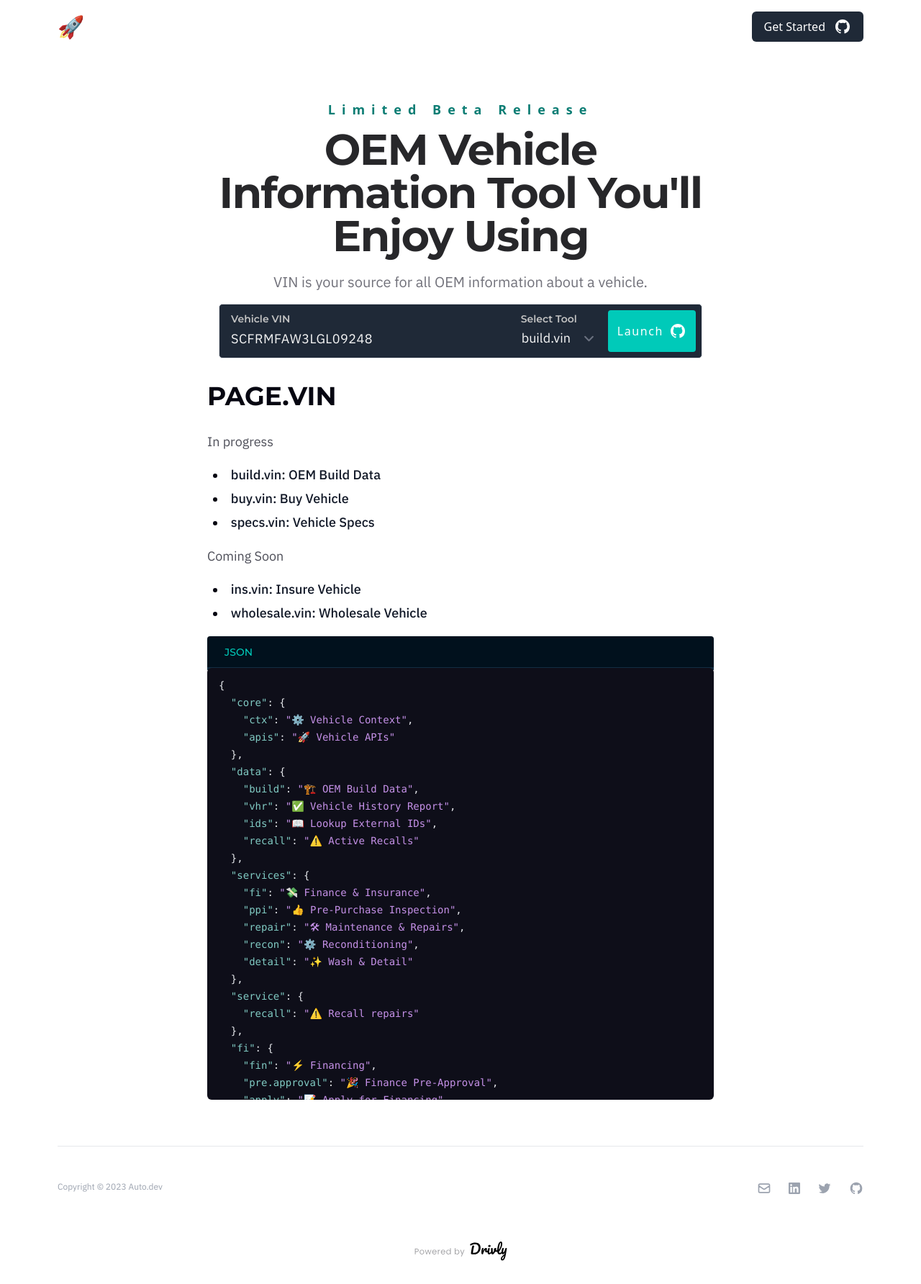
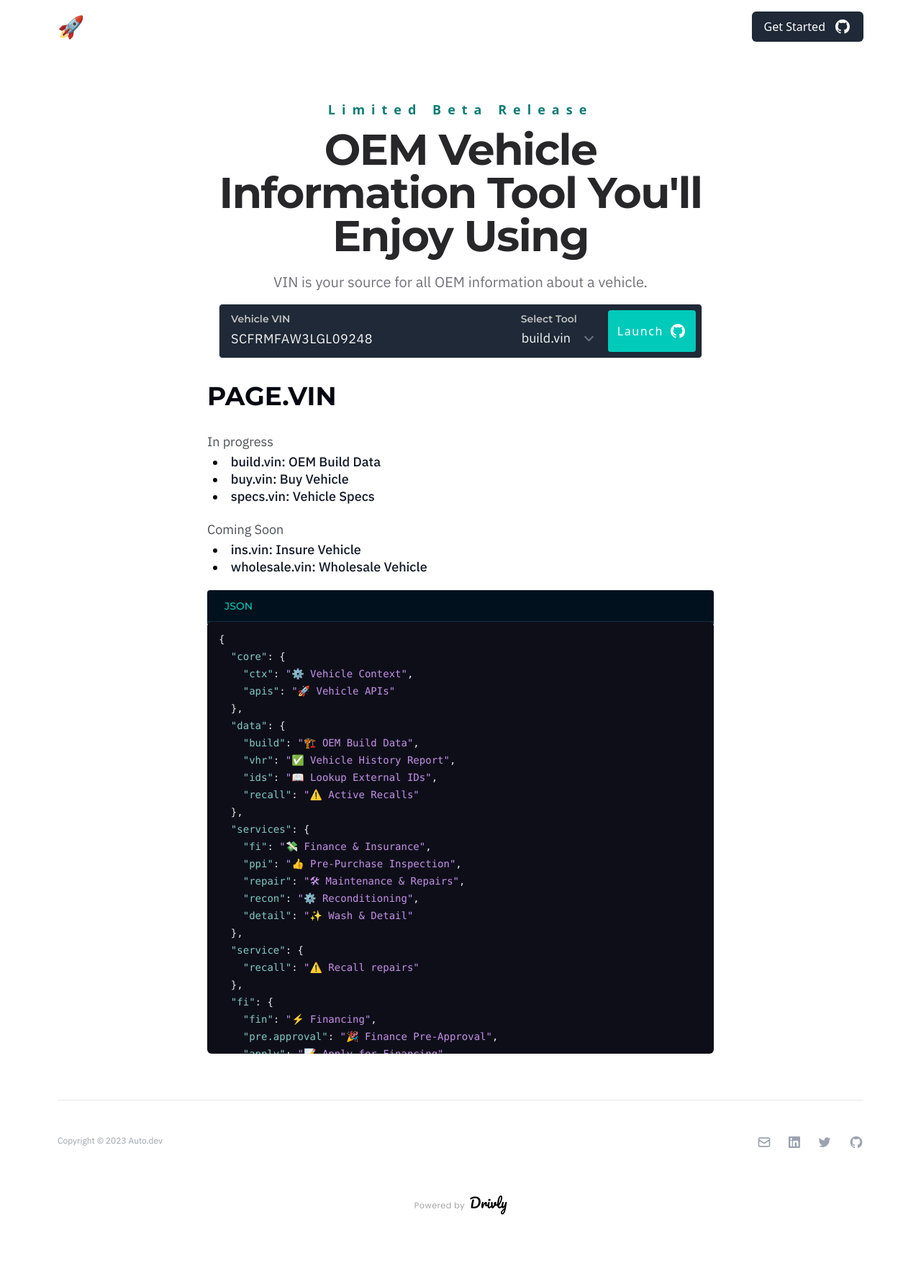
Before and after one commit to drivly/page.vin, a Jekyll site: the page built from README.md, in a window 1280 px wide. Shown: the whole page at 72% size. Built offline with Jekyll 4.4.1, drawn with Linux system fonts in a browser that asks for light colours; nearby versions of some CDN libraries; our own code applies the rules of GitHub Pages for plain Markdown files; comment, search, counter and statistics services are not loaded; after the commit the page ends 1720 px from its top, so only the background shows below that.

Commit message:
tighten li ul

```diff
--- a/_layouts/default.html
+++ b/_layouts/default.html
@@ -178,12 +182,14 @@
         font-weight: 400;
         font-size: 18px;
         line-height: 1.7rem;
+        margin-bottom: 4px;
       }
       ul {
         padding-left: -10px;
         padding: 0;
         list-style: none;
         position: relative;
+        margin-top: 0px;
         /* Setup the counter. */
       }
       ul > li::before {
@@ -238,6 +244,8 @@
         font-weight: 400;
         font-size: 18px;
         line-height: 24px;
+        margin-top: 0px;
+        margin-bottom: 0px;
       }
       a {
         margin: 0 !important;
@@ -280,8 +288,7 @@
           referrerpolicy="no-referrer"
           class="ml-8 whitespace-nowrap inline-flex items-center justify-between px-4 py-2 border border-transparent rounded-md shadow-sm text-base font-medium text-white bg-gray-800 hover:bg-gray-600 gap-x-3"
         >
-          Get Started
-          {% include githubIcon.html variant="currentColor" %}
+          Get Started {% include githubIcon.html variant="currentColor" %}
         </a>
       </div>
     </nav>
@@ -324,7 +331,7 @@
                 id="vin"
                 value="SCFRMFAW3LGL09248"
                 placeholder="Enter a VIN..."
-                class="w-full py-0 outline-none border-none focus:ring-0 bg-transparent placeholder:text-gray-400 text-[#f8f8f8] text-base sm:text-lg tracking-wide  font-IBM"
+                class="w-full py-0 outline-none border-none focus:ring-0 bg-transparent placeholder:text-gray-400 text-[#f8f8f8] text-base sm:text-lg tracking-wide font-IBM"
               />
             </div>
 
```
Also changed, not shown: other parts of _layouts/default.html (+4 -0 lines).
